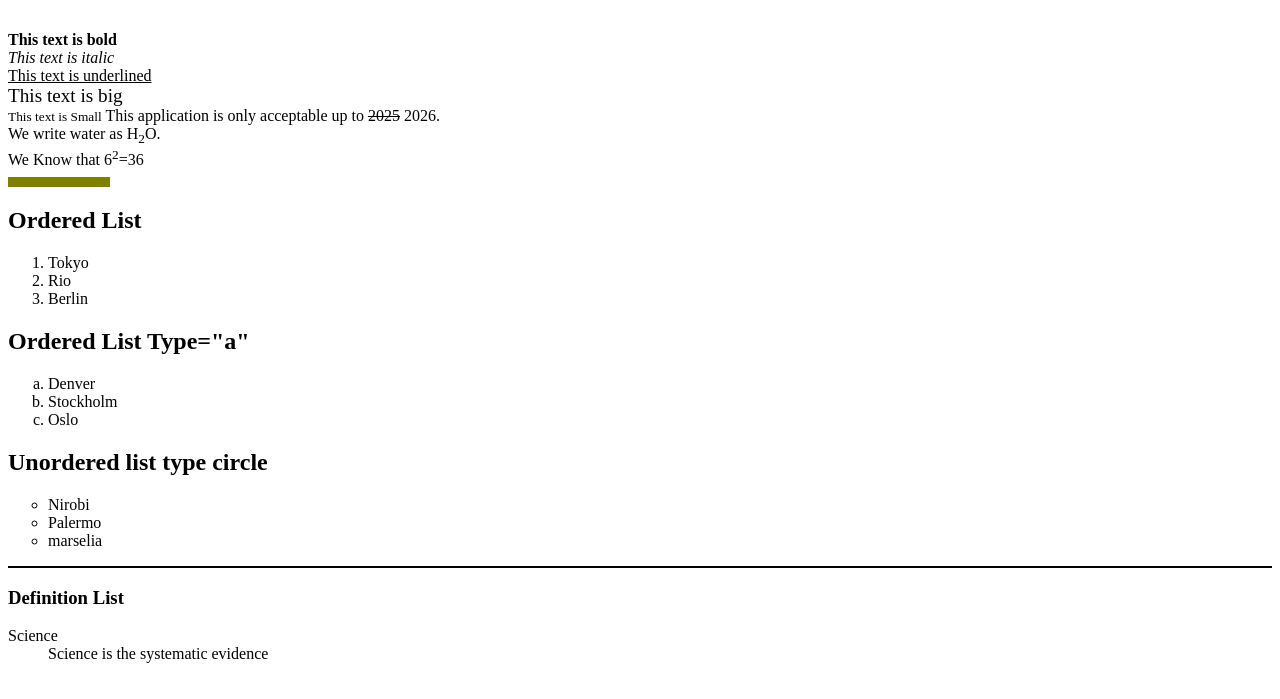
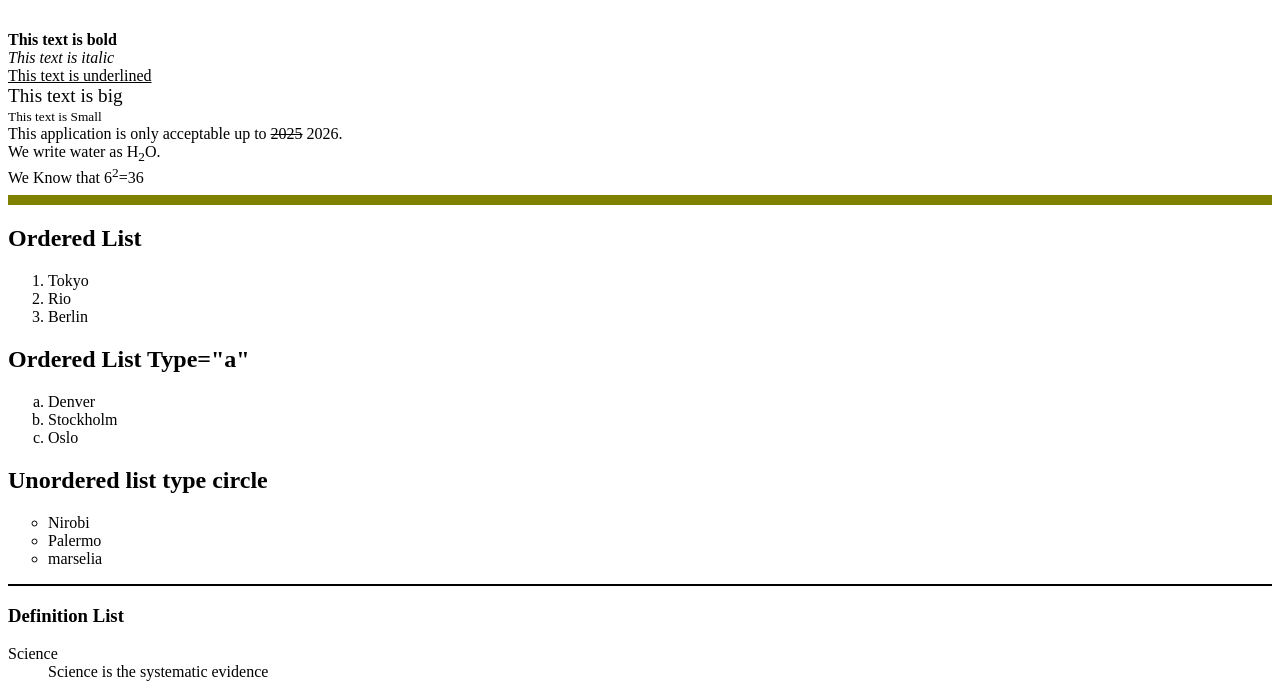
Before and after one commit to Virat-Creates/Solar, a plain HTML site: page index.html in a window 1280 px wide. Shown: the part 101-800 px from the top of the page. Drawn offline with Linux system fonts and the light colour scheme.

Commit message:
Update index.html

```diff
--- a/index.html
+++ b/index.html
@@ -19,13 +19,14 @@
   <big>This text is big</big>
   <br>
   <small>This text is Small</small>
+    <br>
 This application is only acceptable up to <del>2025</del>
 2026.
   <br>
   We write water as H<sub>2</sub>O.
   <br>
   We Know that 6<sup>2</sup>=36
-  <hr size="10px" color="#808000" width="100px" align="left">
+  <hr size="10px" color="#808000" align="left">
  <h2>Ordered List</h2>
    <ol>
       <li>Tokyo</li>
```
